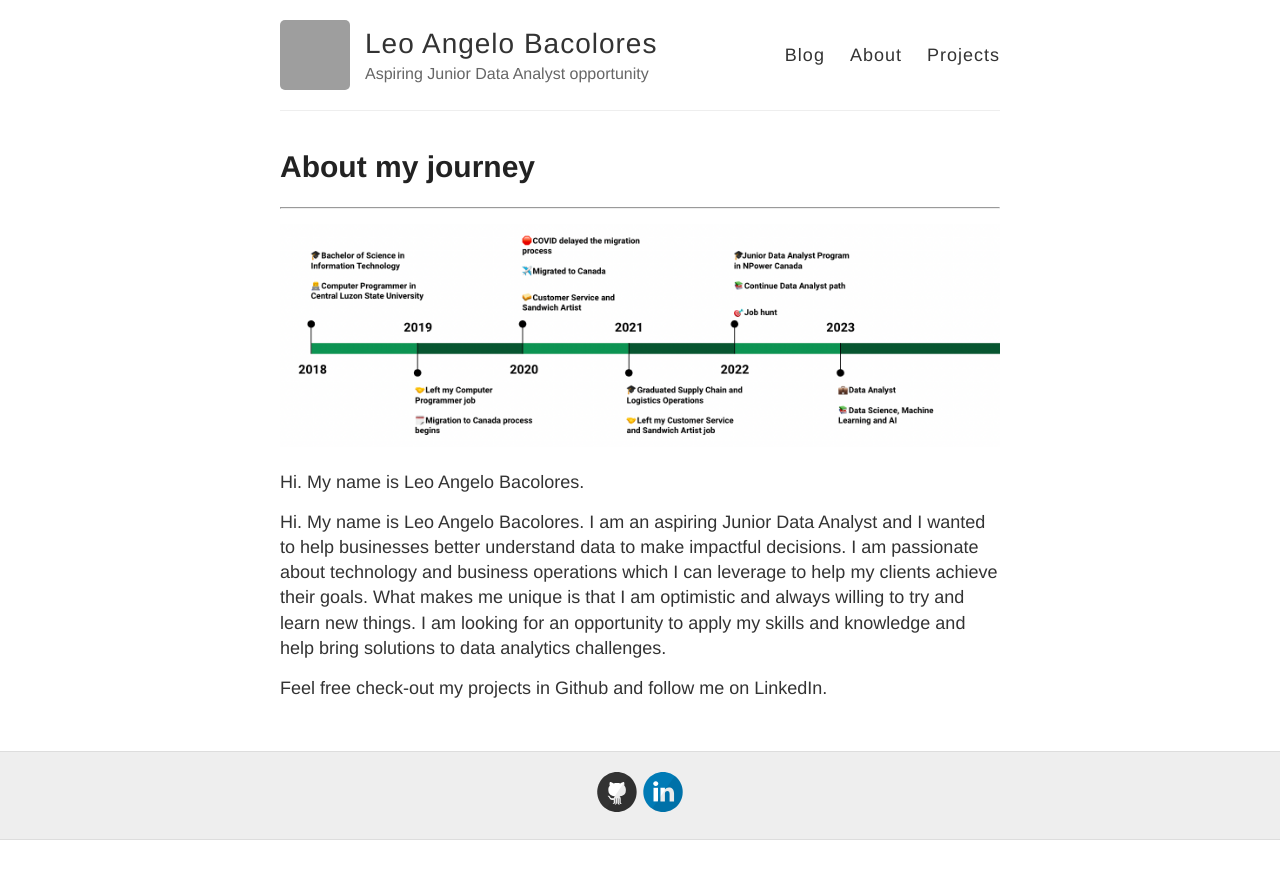
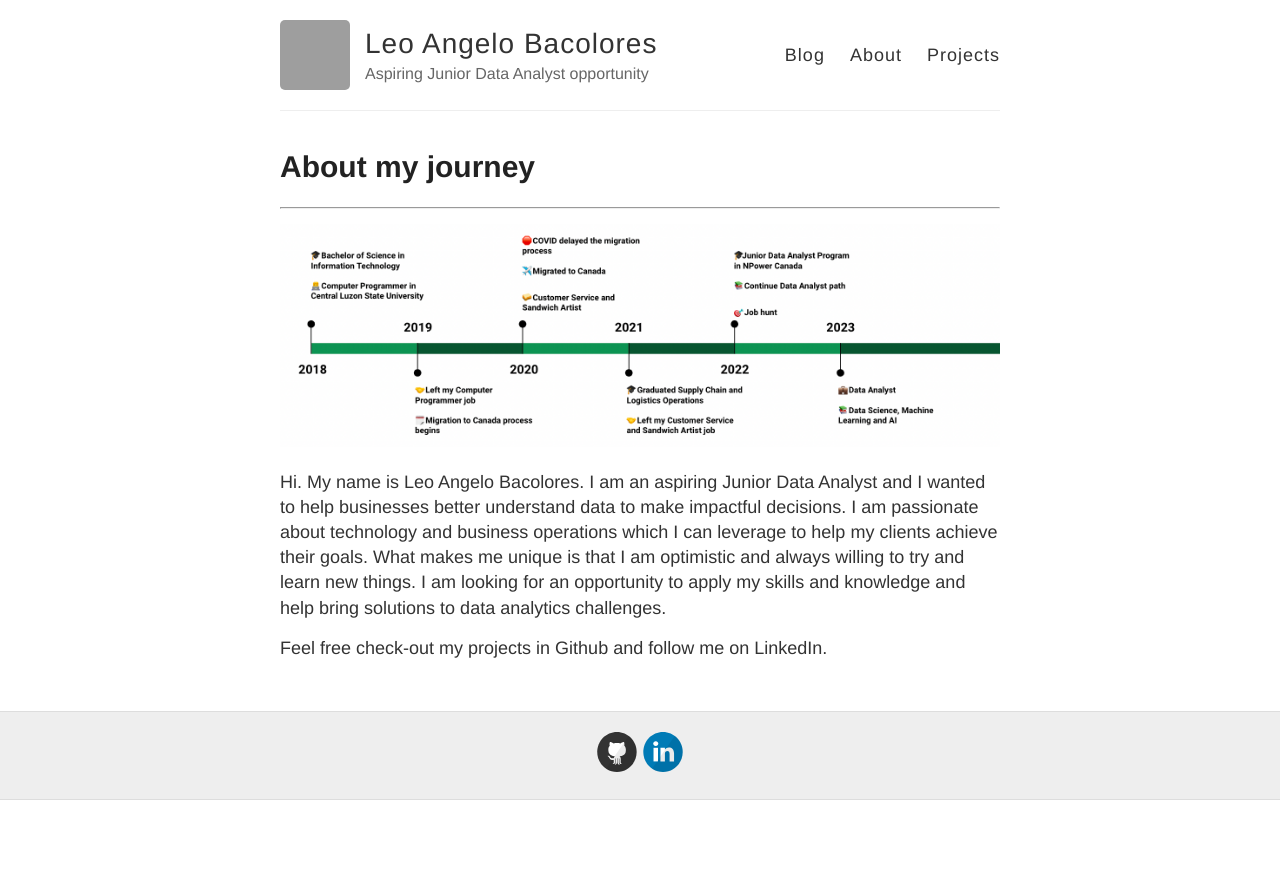
Before and after one commit to leoangelovb/resume-based-on-jekyll, a Jekyll site: the page built from about.md, in a window 1280 px wide. Shown: the top 879 px of the page. Built offline with Jekyll 4.4.1, drawn with Linux system fonts in a browser that asks for light colours; grey boxes are pictures that could not be loaded.

Commit message:
Update about.md

```diff
--- a/about.md
+++ b/about.md
@@ -7,9 +7,6 @@ published: true
 ***
 ![career-map.png]({{site.baseurl}}/images/career-map.png)
 
-
-Hi. My name is Leo Angelo Bacolores.
-
 Hi. My name is Leo Angelo Bacolores.
 I am an aspiring Junior Data Analyst and I wanted to help businesses better understand data to make impactful decisions. I am passionate about technology and business operations which I can leverage to help my clients achieve their goals. What makes me unique is that I am optimistic and always willing to try and learn new things. I am looking for an opportunity to apply my skills and knowledge and help bring solutions to data analytics challenges.
 
```
